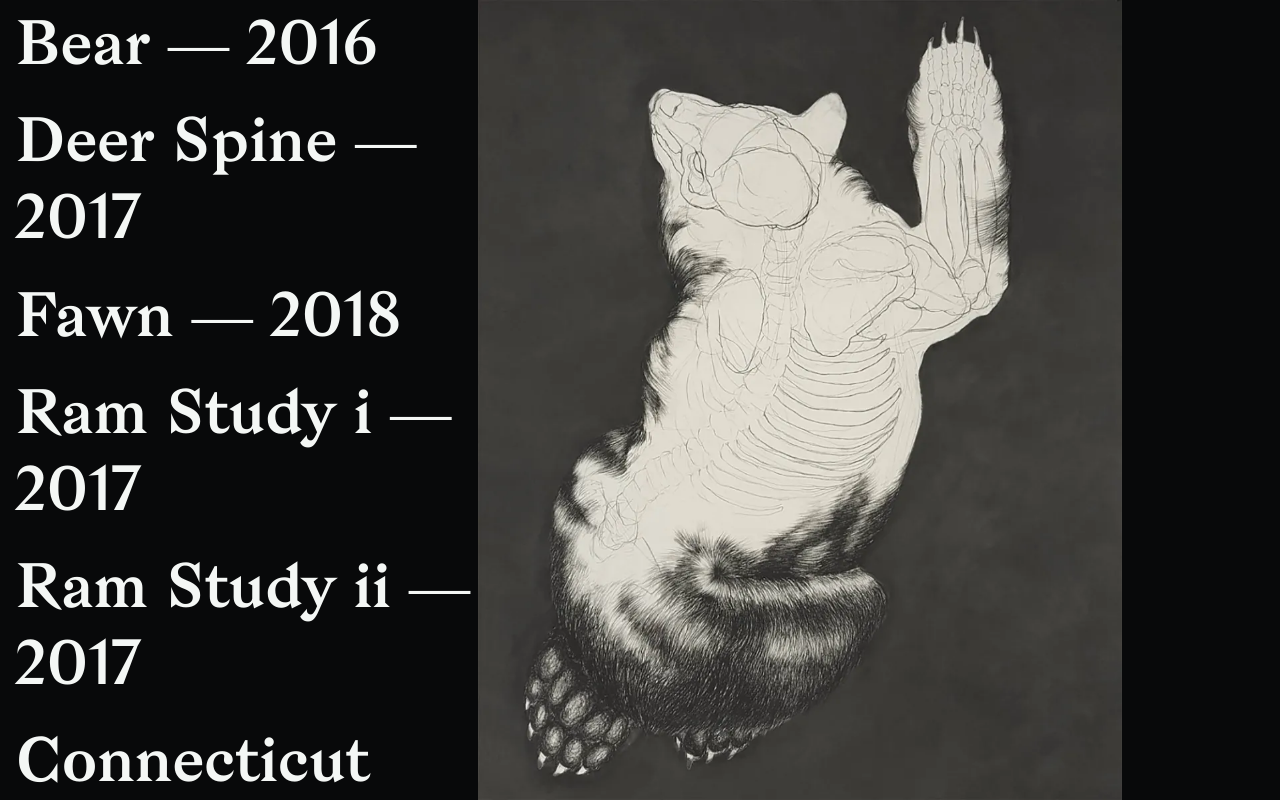
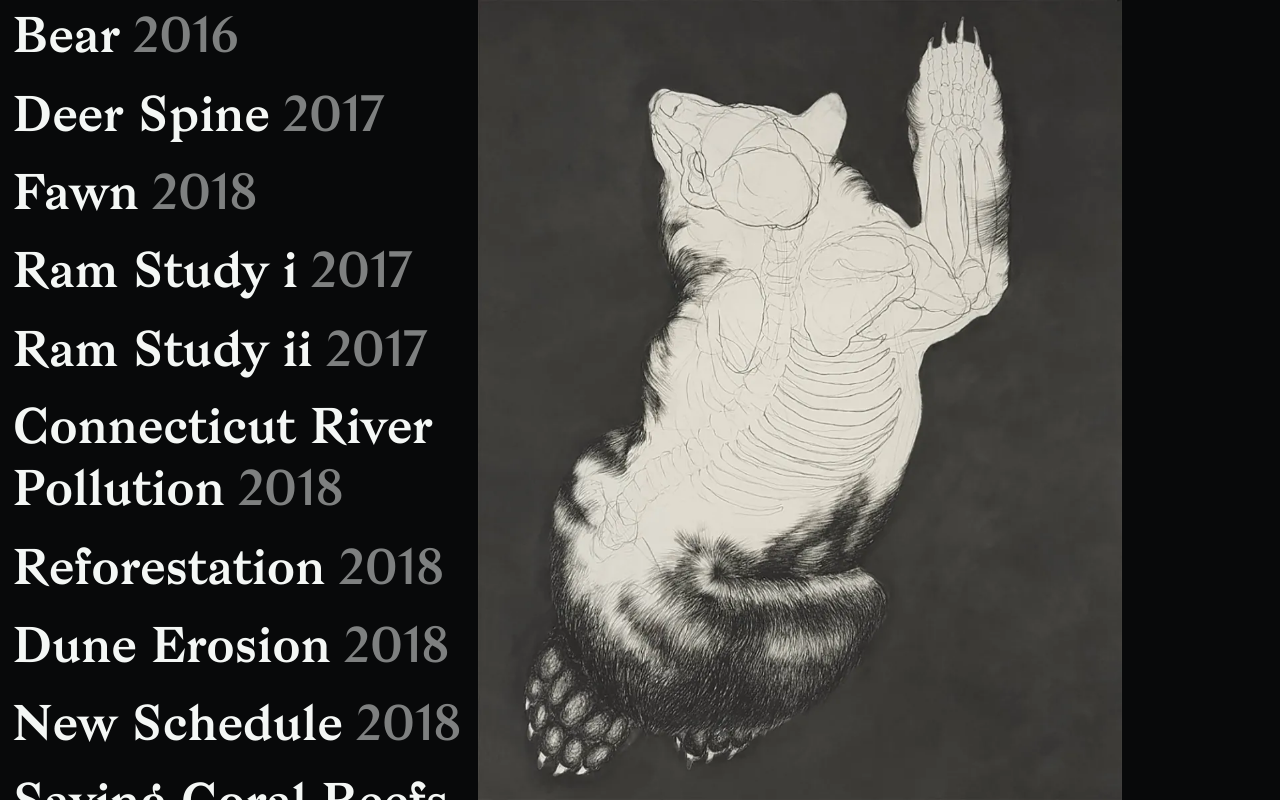
Before and after one commit to alecmarcus/hayleyjoyal.gallery, a Nuxt app: page / in a window 1280 px wide. Shown: the top 800 px of the page. Built offline with nearby package versions, Linux system fonts and the light colour scheme.

Commit message:
Update work list item style

```diff
--- a/components/VWorksList.vue
+++ b/components/VWorksList.vue
@@ -34,7 +34,7 @@ export default {
 
 <style scoped>
 ul {
-  font-size: var(--ms6);
+  font-size: var(--ms5);
   padding-left: var(--ms-6);
 }
 </style>
--- a/components/VWorksListItem.vue
+++ b/components/VWorksListItem.vue
@@ -2,7 +2,7 @@
   <li
     @mouseover="$emit('setWork', workId)"
     @click="$emit('setWorkThrottled', workId)">
-    <nuxt-link :to="'/'+workId">{{ name }} &mdash; <span>{{ year }}</span></nuxt-link>
+    <nuxt-link :to="'/'+workId">{{ name }} <span>{{ year }}</span></nuxt-link>
   </li>
 </template>
 
@@ -19,6 +19,8 @@ export default {
 <style scoped>
 span {
   font-family: 'Bagnard Sans';
+  opacity: 0.5;
+  transition: opacity 0.2s ease;
 }
 
 a {
@@ -26,7 +28,9 @@ a {
   margin: var(--ms-8) 0;
   padding-right: var(--ms-8);
   display: inline-block;
-  text-decoration: none;
+  text-decoration: underline;
+  text-decoration-color: rgba(244, 247, 245, 0);
+  transition: text-decoration-color 0.2s ease;
   cursor: image-set(
       url(../assets/img/right-arrow1x.png) 1x,
       url(../assets/img/right-arrow2x.png) 2x
@@ -35,6 +39,10 @@ a {
 }
 
 a:hover {
-  text-decoration: underline;
+  text-decoration-color: rgba(244, 247, 245, 1);
+}
+
+a:hover span {
+  opacity: 1;
 }
 </style>
```
